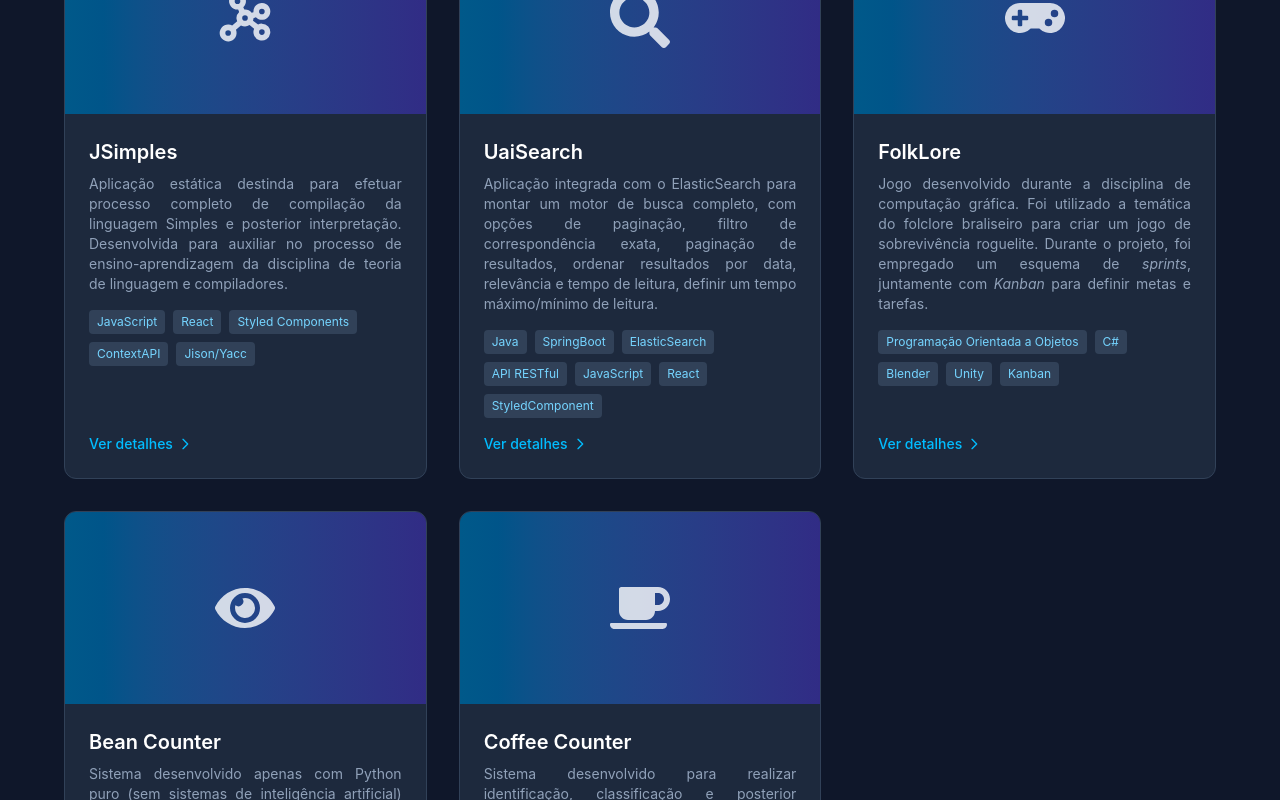
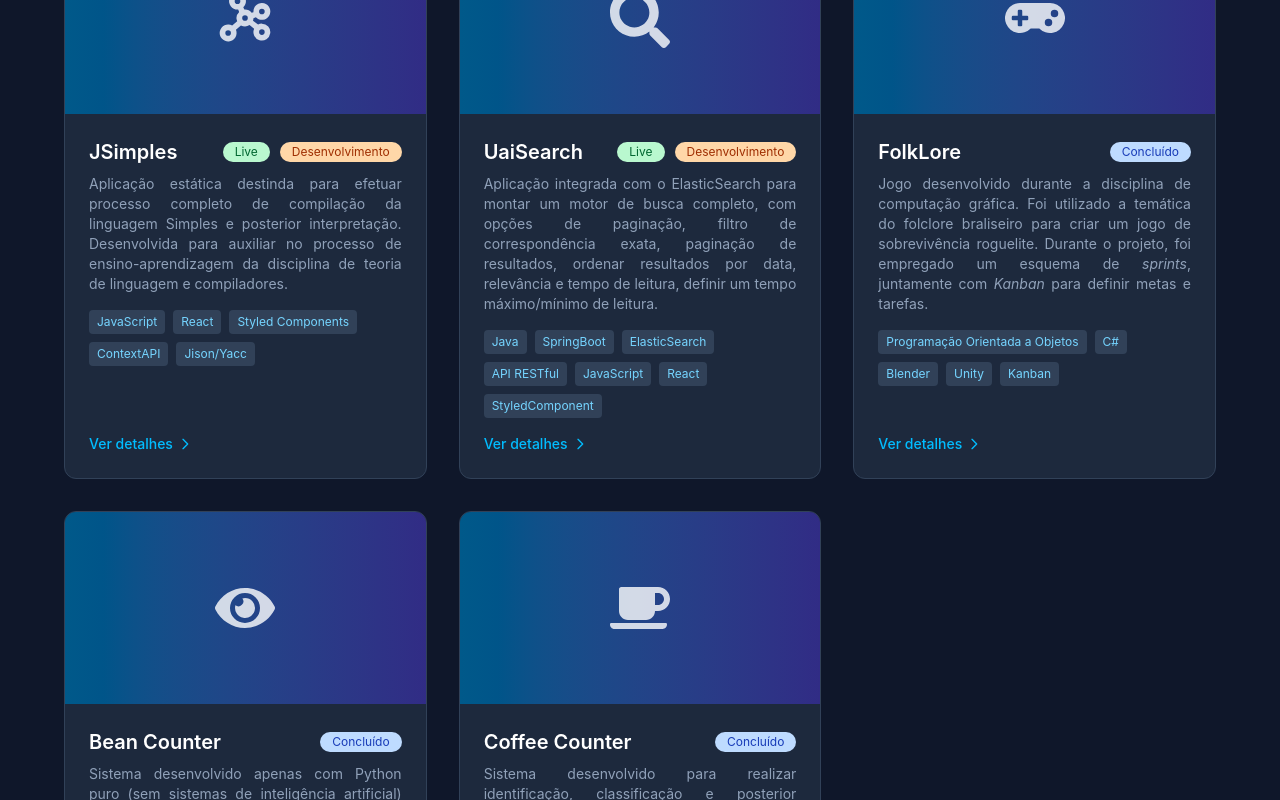
Before and after one commit to joaoragazzo/portfolio, a React (Vite) app in the folder app/: page / in a window 1280 px wide. Shown: the part 1760-2560 px from the top of the page. Built offline with nearby package versions, Linux system fonts and the light colour scheme.

Commit message:
feat: add tag system for projects

```diff
--- a/app/src/App.jsx
+++ b/app/src/App.jsx
@@ -84,7 +84,7 @@ function App() {
             </SectionTitle>
 
             <Projects>
-              <ProjectCard>
+              <ProjectCard live development>
                 <ProjectCard.Icon>
                   <PiGraphBold />
                 </ProjectCard.Icon>
@@ -117,7 +117,7 @@ function App() {
                 </ProjectCard.Demonstration>
               </ProjectCard>
 
-              <ProjectCard>
+              <ProjectCard development live>
                 <ProjectCard.Icon>
                   <FaSearch />
                 </ProjectCard.Icon>
@@ -138,7 +138,7 @@ function App() {
                 <ProjectCard.Tag>StyledComponent</ProjectCard.Tag>
               </ProjectCard>
 
-              <ProjectCard>
+              <ProjectCard finished>
                 <ProjectCard.Icon>
                   <FaGamepad />
                 </ProjectCard.Icon>
@@ -157,7 +157,7 @@ function App() {
                 <ProjectCard.Tag>Kanban</ProjectCard.Tag>
               </ProjectCard>
 
-              <ProjectCard>
+              <ProjectCard finished>
                 <ProjectCard.Icon>
                   <FaEye />
                 </ProjectCard.Icon>
@@ -170,7 +170,7 @@ function App() {
                 <ProjectCard.Tag>Python</ProjectCard.Tag>
               </ProjectCard>
 
-              <ProjectCard>
+              <ProjectCard finished>
                 <ProjectCard.Icon>
                   <FaCoffee />
                 </ProjectCard.Icon>
--- a/app/src/components/projects/ProjectCard.jsx
+++ b/app/src/components/projects/ProjectCard.jsx
@@ -1,7 +1,12 @@
 import React, { useState } from "react";
 import { ModalWrapper } from "../ModalWrapper";
 
-export const ProjectCard = ({ children }) => {
+export const ProjectCard = ({
+  children,
+  development = false,
+  live = false,
+  finished = false,
+}) => {
   const [modalOpen, setModalOpen] = useState(false);
 
   const childrenArray = React.Children.toArray(children);
@@ -36,9 +41,29 @@ export const ProjectCard = ({ children }) => {
         </div>
         <div className="p-6 justify-between flex flex-col flex-1">
           <div>
-            <h3 className="text-xl font-semibold mb-2 text-white">
-              {title?.props?.children}
-            </h3>
+            <div className="flex items-center justify-between mb-2">
+              <h3 className="text-xl font-semibold text-white">
+                {title?.props?.children}
+              </h3>
+              <div className="flex flex-row gap-2.5">
+                {live && (
+                  <div className="bg-green-200 text-green-800 px-3 py-0.5 text-xs rounded-full">
+                    Live
+                  </div>
+                )}
+                {development && (
+                  <div className="bg-orange-200 text-orange-800 px-3 py-0.5 text-xs rounded-full">
+                    Desenvolvimento
+                  </div>
+                )}
+                {finished && (
+                  <div className="bg-blue-200 text-blue-800 px-3 py-0.5 text-xs rounded-full">
+                    Concluído
+                  </div>
+                )}
+              </div>
+            </div>
+
             <p className="text-slate-400 mb-4 text-sm text-justify">
               {description?.props?.children}
             </p>
@@ -165,7 +190,7 @@ export const ProjectCard = ({ children }) => {
                 <h3 className="text-xl font-semibold mb-3 text-white">
                   Demonstração
                 </h3>
-                  {demonstrations}
+                {demonstrations}
               </div>
             )}
           </div>
```
